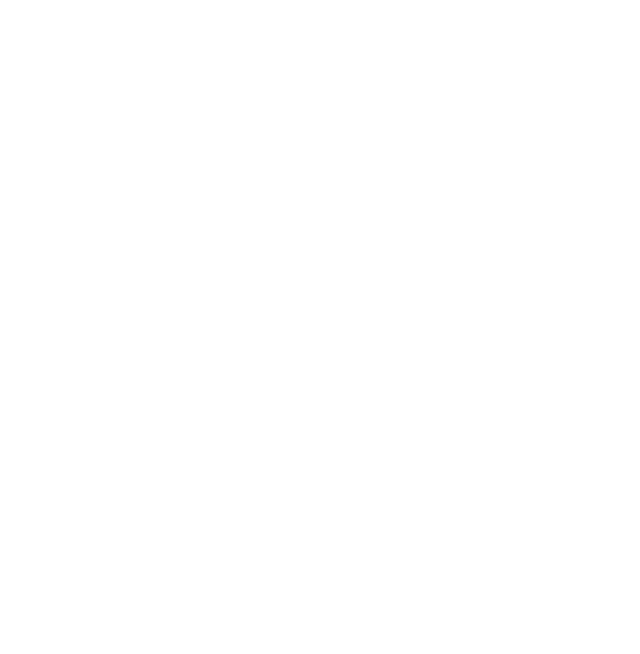
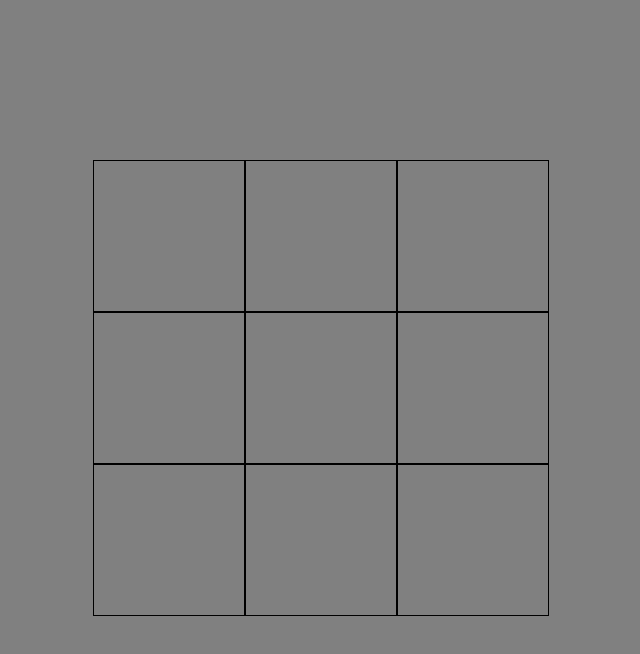
Before and after one commit to Mari0o0o9/kolko-i-krzyzyk, a plain HTML site: page index.html in a window 1280 px wide. Shown: the whole page, without its empty margins (319-959 px from the left). Drawn offline with Linux system fonts and the light colour scheme.

Commit message:
modified:   index.html 	new file:   style.css

```diff
--- a/index.html
+++ b/index.html
@@ -3,10 +3,29 @@
 <head>
     <meta charset="UTF-8">
     <meta name="viewport" content="width=device-width, initial-scale=1.0">
+    <link rel="stylesheet" href="style.css">
     <title>Kólko i Krzyżk</title>
 </head>
 <body>
-
+    <main>
+        <section>
+            <article>
+                <div class="blok"></div>
+                <div class="blok"></div>
+                <div class="blok"></div>
+            </article>
+            <article>
+                <div class="blok"></div>
+                <div class="blok"></div>
+                <div class="blok"></div>
+            </article>
+            <article>
+                <div class="blok"></div>
+                <div class="blok"></div>
+                <div class="blok"></div>
+            </article>
+        </section>
+    </main>
 </body>
 <script src="./main.js"></script>
 </html>
--- /dev/null
+++ b/style.css
@@ -0,0 +1,21 @@
+body {
+    background-color: grey;
+    margin: 0;
+    padding: 0;
+}
+main {
+    margin: auto;
+    margin-top: 20vh;
+    width: 50vw;
+    display: flex;
+    justify-content: center;
+}
+article {
+    display: flex;
+}
+.blok {
+    border: solid 1px black;
+    border-collapse: collapse;
+    height: 150px;
+    width: 150px
+}
```
